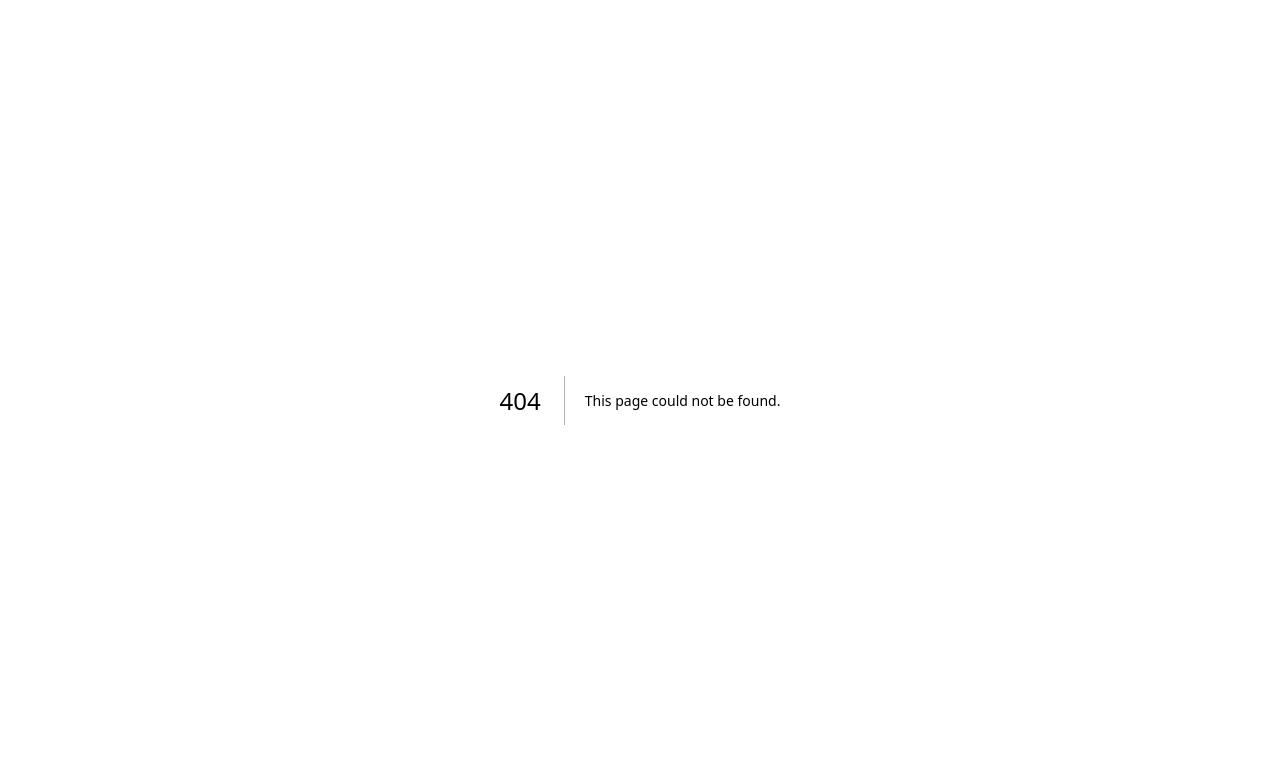
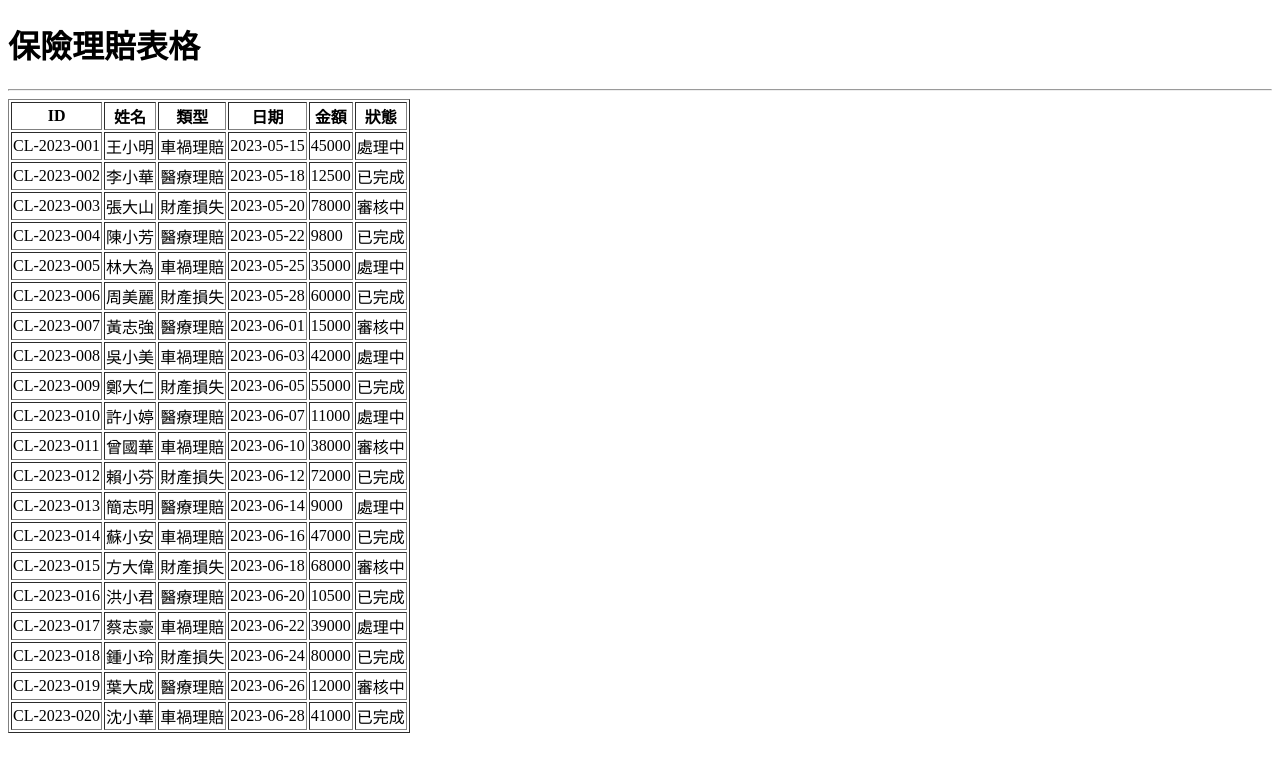
Before and after one commit to eyesofkids/react-mli-com, a Next.js app in the folder course/: page /ch-03-jsx/claim-table in a window 1280 px wide. Before the commit this address had no page. Shown: the top 772 px of the page. Built offline with nearby package versions, Linux system fonts and the light colour scheme.

Commit message:
保險理賠表格

```diff
--- /dev/null
+++ b/course/app/ch-03-jsx/claim-table/_data/insurance-claim.json
@@ -0,0 +1,162 @@
+[
+  {
+    "id": "CL-2023-001",
+    "customer": "王小明",
+    "type": "車禍理賠",
+    "date": "2023-05-15",
+    "amount": 45000,
+    "status": "處理中"
+  },
+  {
+    "id": "CL-2023-002",
+    "customer": "李小華",
+    "type": "醫療理賠",
+    "date": "2023-05-18",
+    "amount": 12500,
+    "status": "已完成"
+  },
+  {
+    "id": "CL-2023-003",
+    "customer": "張大山",
+    "type": "財產損失",
+    "date": "2023-05-20",
+    "amount": 78000,
+    "status": "審核中"
+  },
+  {
+    "id": "CL-2023-004",
+    "customer": "陳小芳",
+    "type": "醫療理賠",
+    "date": "2023-05-22",
+    "amount": 9800,
+    "status": "已完成"
+  },
+  {
+    "id": "CL-2023-005",
+    "customer": "林大為",
+    "type": "車禍理賠",
+    "date": "2023-05-25",
+    "amount": 35000,
+    "status": "處理中"
+  },
+  {
+    "id": "CL-2023-006",
+    "customer": "周美麗",
+    "type": "財產損失",
+    "date": "2023-05-28",
+    "amount": 60000,
+    "status": "已完成"
+  },
+  {
+    "id": "CL-2023-007",
+    "customer": "黃志強",
+    "type": "醫療理賠",
+    "date": "2023-06-01",
+    "amount": 15000,
+    "status": "審核中"
+  },
+  {
+    "id": "CL-2023-008",
+    "customer": "吳小美",
+    "type": "車禍理賠",
+    "date": "2023-06-03",
+    "amount": 42000,
+    "status": "處理中"
+  },
+  {
+    "id": "CL-2023-009",
+    "customer": "鄭大仁",
+    "type": "財產損失",
+    "date": "2023-06-05",
+    "amount": 55000,
+    "status": "已完成"
+  },
+  {
+    "id": "CL-2023-010",
+    "customer": "許小婷",
+    "type": "醫療理賠",
+    "date": "2023-06-07",
+    "amount": 11000,
+    "status": "處理中"
+  },
+  {
+    "id": "CL-2023-011",
+    "customer": "曾國華",
+    "type": "車禍理賠",
+    "date": "2023-06-10",
+    "amount": 38000,
+    "status": "審核中"
+  },
+  {
+    "id": "CL-2023-012",
+    "customer": "賴小芬",
+    "type": "財產損失",
+    "date": "2023-06-12",
+    "amount": 72000,
+    "status": "已完成"
+  },
+  {
+    "id": "CL-2023-013",
+    "customer": "簡志明",
+    "type": "醫療理賠",
+    "date": "2023-06-14",
+    "amount": 9000,
+    "status": "處理中"
+  },
+  {
+    "id": "CL-2023-014",
+    "customer": "蘇小安",
+    "type": "車禍理賠",
+    "date": "2023-06-16",
+    "amount": 47000,
+    "status": "已完成"
+  },
+  {
+    "id": "CL-2023-015",
+    "customer": "方大偉",
+    "type": "財產損失",
+    "date": "2023-06-18",
+    "amount": 68000,
+    "status": "審核中"
+  },
+  {
+    "id": "CL-2023-016",
+    "customer": "洪小君",
+    "type": "醫療理賠",
+    "date": "2023-06-20",
+    "amount": 10500,
+    "status": "已完成"
+  },
+  {
+    "id": "CL-2023-017",
+    "customer": "蔡志豪",
+    "type": "車禍理賠",
+    "date": "2023-06-22",
+    "amount": 39000,
+    "status": "處理中"
+  },
+  {
+    "id": "CL-2023-018",
+    "customer": "鍾小玲",
+    "type": "財產損失",
+    "date": "2023-06-24",
+    "amount": 80000,
+    "status": "已完成"
+  },
+  {
+    "id": "CL-2023-019",
+    "customer": "葉大成",
+    "type": "醫療理賠",
+    "date": "2023-06-26",
+    "amount": 12000,
+    "status": "審核中"
+  },
+  {
+    "id": "CL-2023-020",
+    "customer": "沈小華",
+    "type": "車禍理賠",
+    "date": "2023-06-28",
+    "amount": 41000,
+    "status": "已完成"
+  }
+]
--- /dev/null
+++ b/course/app/ch-03-jsx/claim-table/page.js
@@ -0,0 +1,48 @@
+'use client'
+
+// 利用import可以直接導入json檔案，導入後會自動轉換為js的資料格式
+import data from './_data/insurance-claim.json'
+
+// {
+//     "id": "CL-2023-001",
+//     "customer": "王小明",
+//     "type": "車禍理賠",
+//     "date": "2023-05-15",
+//     "amount": 45000,
+//     "status": "處理中"
+//   }
+
+export default function ClaimTablePage() {
+  console.log(data)
+
+  return (
+    <>
+      <h1>保險理賠表格</h1>
+      <hr />
+      <table border="1">
+        <thead>
+          <th>ID</th>
+          <th>姓名</th>
+          <th>類型</th>
+          <th>日期</th>
+          <th>金額</th>
+          <th>狀態</th>
+        </thead>
+        <tbody>
+          {data.map((v, i) => {
+            return (
+              <tr key={v.id}>
+                <td>{v.id}</td>
+                <td>{v.customer}</td>
+                <td>{v.type}</td>
+                <td>{v.date}</td>
+                <td>{v.amount}</td>
+                <td>{v.status}</td>
+              </tr>
+            )
+          })}
+        </tbody>
+      </table>
+    </>
+  )
+}
```
